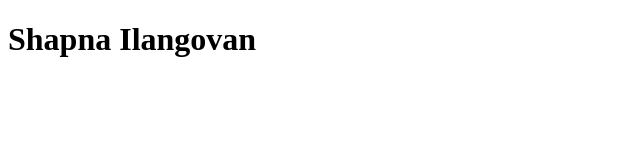
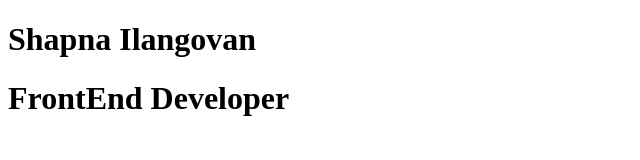
Before and after one commit to ishapna26/hello, a plain HTML site: page index.html in a window 1280 px wide. Shown: the whole page, without its empty margins (0-640 px from the left). Drawn offline with Linux system fonts and the light colour scheme.

Commit message:
feat:added frontend changes

```diff
--- a/index.html
+++ b/index.html
@@ -7,5 +7,6 @@
 </head>
 <body>
     <h1>Shapna Ilangovan</h1>
+    <h1>FrontEnd Developer</h1>
 </body>
 </html>
```
